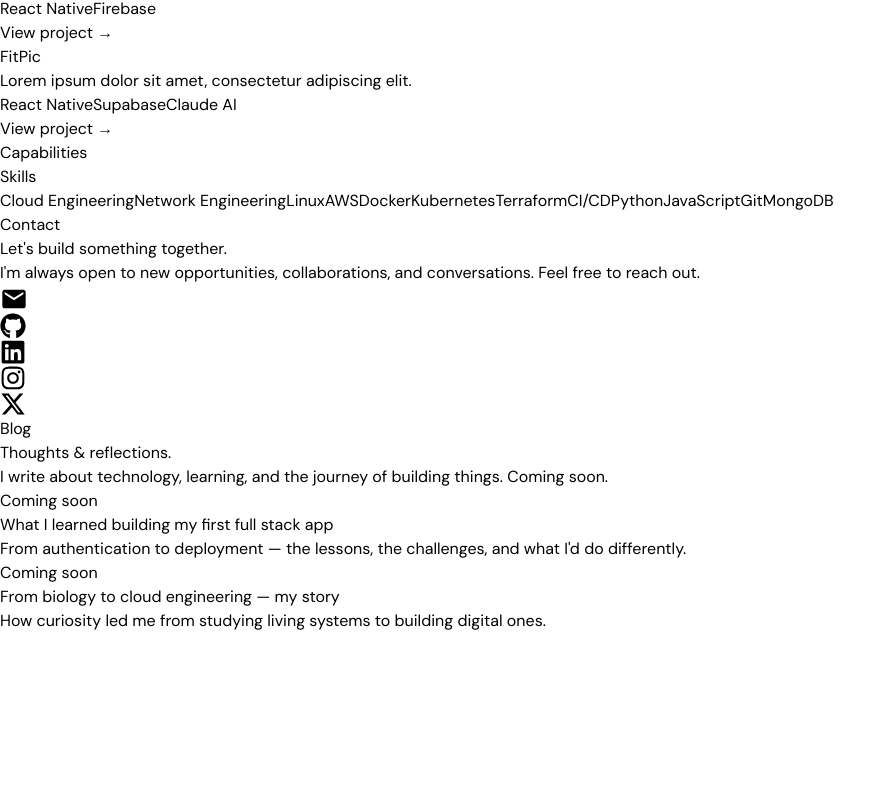
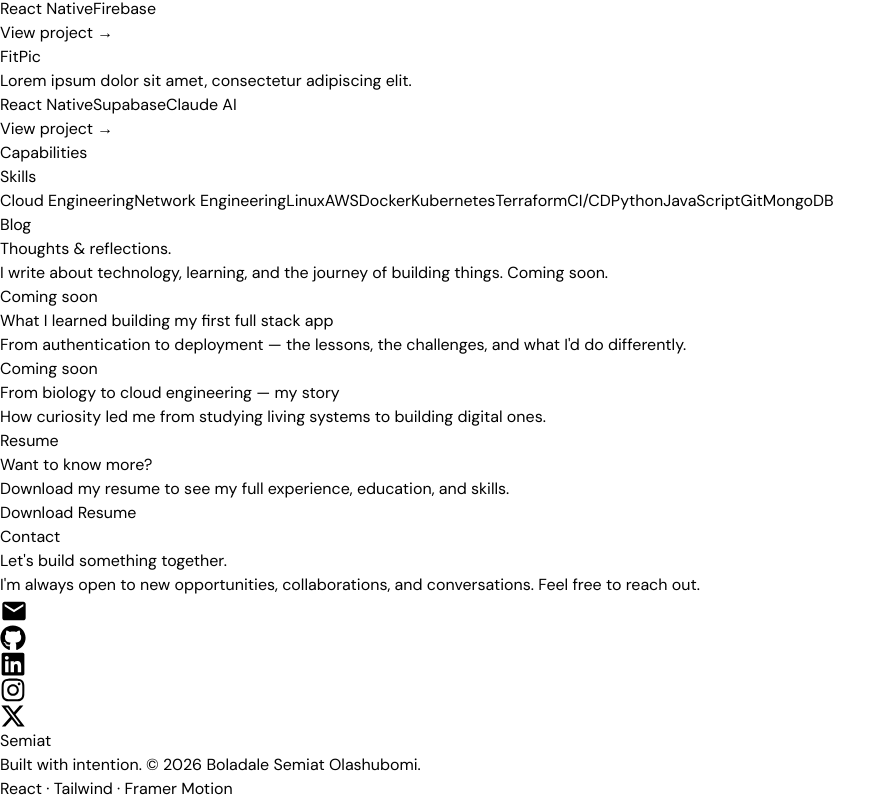
Before and after one commit to Semiat14/Semiat-portfolio, a React (Vite) app: page / in a window 1280 px wide. Shown: the part 699-1500 px from the top of the page, without its empty margins (0-896 px from the left). Before the commit the page ends 1332 px from the top, so only its background shows below. Built offline with nearby package versions, Linux system fonts and the light colour scheme.

Commit message:
Added Resume, Blog, Contact and Footer sections

```diff
--- a/src/App.jsx
+++ b/src/App.jsx
@@ -3,8 +3,10 @@
 import About from './components/About'
 import Projects from './components/Projects'
 import Skills from './components/Skills'
+import Blog from './components/Blog'
+import Resume from './components/Resume'
 import Contact from './components/Contact'
-import Blog from './components/Blog'
+import Footer from './components/Footer'
 
 function App() {
   return (
@@ -14,8 +16,10 @@
       <About />
       <Projects />
       <Skills />
+      <Blog />
+      <Resume />
       <Contact />
-      <Blog/>
+      <Footer />
     </div>
   )
 }
--- /dev/null
+++ b/src/components/Footer.jsx
@@ -0,0 +1,17 @@
+function Footer() {
+  return (
+    <footer className="px-10 py-10 bg-[#2C1810]">
+      <div className="max-w-6xl mx-auto flex flex-col md:flex-row justify-between items-center gap-4">
+        <p className="text-[#C4956A] font-bold tracking-widest text-sm uppercase">Semiat</p>
+        <p className="text-[#8C7B6B] text-sm">
+          Built with intention. © 2026  Boladale Semiat Olashubomi.
+        </p>
+        <p className="text-[#8C7B6B] text-sm">
+          React · Tailwind · Framer Motion
+        </p>
+      </div>
+    </footer>
+  )
+}
+
+export default Footer
--- /dev/null
+++ b/src/components/Resume.jsx
@@ -0,0 +1,26 @@
+function Resume() {
+  return (
+    <section className="px-10 py-20 bg-[#FAF7F2]">
+      <div className="max-w-6xl mx-auto flex flex-col md:flex-row items-center justify-between gap-8">
+        <div>
+          <p className="text-sm tracking-widest text-[#C4956A] uppercase mb-4">Resume</p>
+          <h2 className="font-[Fraunces] text-4xl font-bold text-[#2C1810] mb-4">
+            Want to know more?
+          </h2>
+          <p className="text-[#8C7B6B] text-lg max-w-xl">
+            Download my resume to see my full experience, education, and skills.
+          </p>
+        </div>
+          <a
+          href="/resume.pdf"
+          download
+          className="bg-[#2C1810] text-white px-10 py-4 rounded-full text-sm tracking-wide hover:bg-[#C4956A] transition-colors duration-300 whitespace-nowrap"
+        >
+          Download Resume
+        </a>
+      </div>
+    </section>
+  )
+}
+
+export default Resume
```
